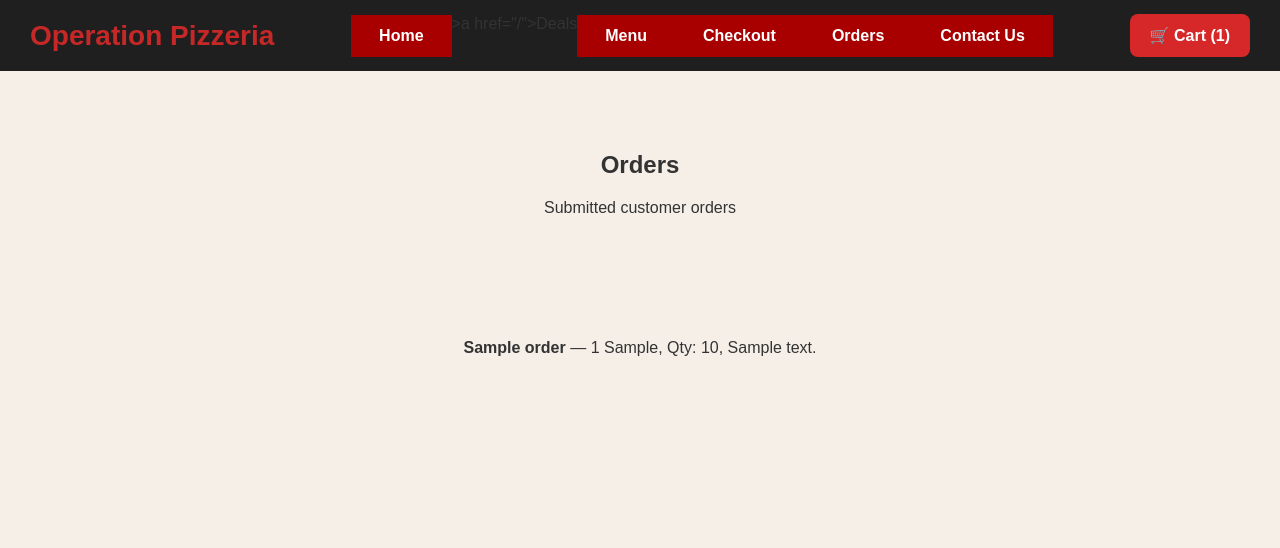
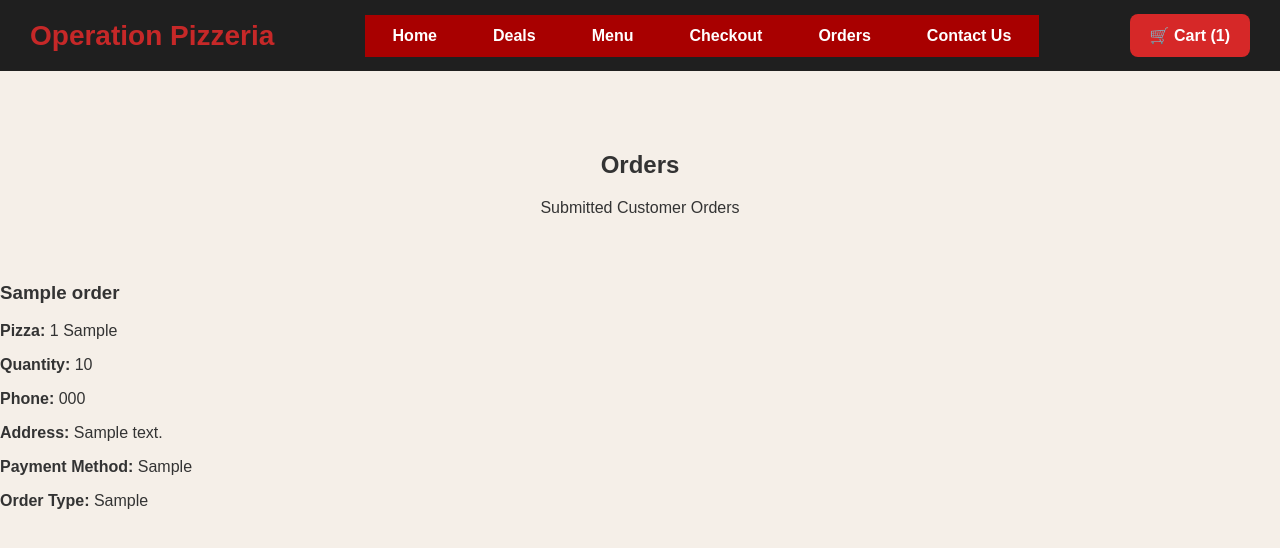
Before and after one commit to sktooyak/pizza-app, a Flask app: template templates/orders.html in a window 1280 px wide. Shown: the top 548 px of the page. Run offline with Flask 3, Linux system fonts and the light colour scheme; the template is opened without the code that fills it: most values are stand-ins (such as "Sample title", 1, 10 or a date in 2020).

Commit message:
Update orders.html
fixed deals
fixed the layout of order submissions
added order type to database

```diff
--- a/templates/orders.html
+++ b/templates/orders.html
@@ -1,49 +1,64 @@
 <!DOCTYPE html>
 <html lang="en">
 <head>
+    <!-- Basic page setup -->
     <meta charset="UTF-8">
     <meta name="viewport" content="width=device-width, initial-scale=1.0">
     <title>Orders - Operation Pizzeria</title>
+
+    <!-- Connect CSS -->
     <link rel="stylesheet" href="{{ url_for('static', filename='style.css') }}">
 </head>
 <body>
 
+    <!-- =========================
+         HEADER / NAVIGATION
+         ========================= -->
     <header class="top-header">
-        <div class="logo">Operation Pizzeria</div>
+        <a href="/" class="logo">Operation Pizzeria</a>
 
         <nav class="main-nav">
             <a href="/">Home</a>
-            >a href="/">Deals</a>
+            <a href="/deals">Deals</a>
             <a href="/menu">Menu</a>
             <a href="/order">Checkout</a>
             <a href="/orders">Orders</a>
             <a href="/contact">Contact Us</a>
         </nav>
 
-        <a href="/cart" class="cart-button">🛒 Cart ({{ cart_count }})</a>
+        <a href="/cart" class="cart-button">
+            🛒 Cart ({{ cart_count }})
+        </a>
     </header>
 
+    <!-- =========================
+         PAGE TITLE
+         ========================= -->
     <main class="hero">
         <h2>Orders</h2>
-        <p>Submitted customer orders</p>
+        <p>Submitted Customer Orders</p>
     </main>
 
-    <section class="cart-container">
+    <!-- =========================
+         ORDERS LIST
+         ========================= -->
+    <section class="orders-list">
         {% if orders %}
-            <ul class="cart-list">
-                {% for order in orders %}
-                    <li>
-                        <span>
-                            <strong>{{ order.customer_name }}</strong> —
-                            {{ order.pizza_size }} {{ order.pizza_type }},
-                            Qty: {{ order.quantity }},
-                            {{ order.address }}
-                        </span>
-                    </li>
-                {% endfor %}
-            </ul>
+            {% for order in orders %}
+                <div class="order-card">
+                    <h3>{{ order.customer_name }}</h3>
+                    <p><strong>Pizza:</strong> {{ order.pizza_size }} {{ order.pizza_type }}</p>
+                    <p><strong>Quantity:</strong> {{ order.quantity }}</p>
+                    <p><strong>Phone:</strong> {{ order.phone }}</p>
+                    <p><strong>Address:</strong> {{ order.address }}</p>
+                    <p><strong>Payment Method:</strong> {{ order.payment_method|title }}</p>
+                    <p><strong>Order Type:</strong> {{ order.order_type|title }}</p>
+                </div>
+            {% endfor %}
         {% else %}
-            <p>No orders have been submitted yet.</p>
+            <div class="order-card">
+                <p>No orders have been submitted yet.</p>
+            </div>
         {% endif %}
     </section>
 
```
